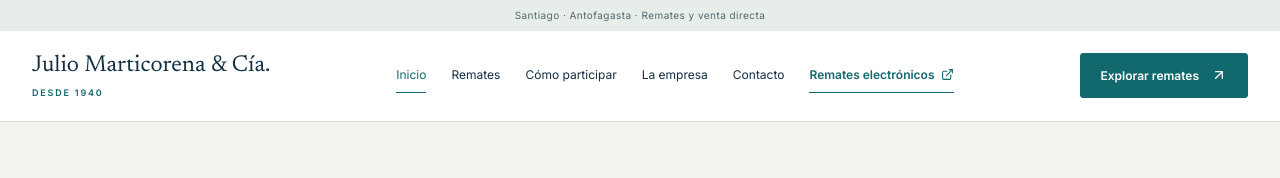
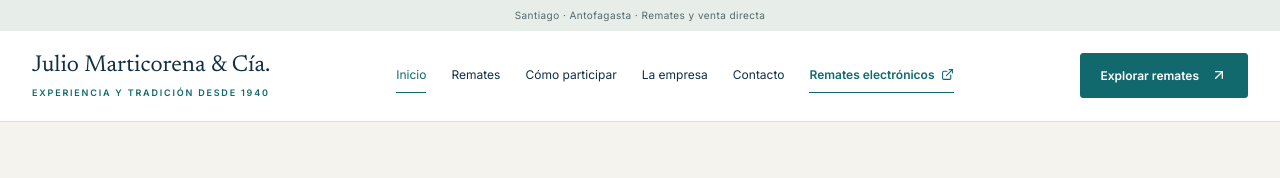
Before and after one commit to ddiagar/julio-marticorena-web, a React (Vite) app: page /#/ in a window 1280 px wide. Shown: the top 178 px of the page. Built offline with nearby package versions, Linux system fonts and the light colour scheme.

Commit message:
Update historic brand identity

```diff
--- a/src/data/mockData.ts
+++ b/src/data/mockData.ts
@@ -8,7 +8,7 @@ export const channels: Readonly<Record<Channel, {label:string; url:string; pendi
  instagram:{label:'Instagram',url:'https://www.instagram.com/',pending:'Pronto compartiremos nuestros remates en Instagram. Si necesitas información, contacta a nuestro equipo.'}
 };
 export const content = {
- brand:'Julio Marticorena & Cía.', legalName:'Julio Marticorena & Cía. Ltda.', since:'Desde 1940', year:'1940',
+ brand:'Julio Marticorena & Cía.', legalName:'Julio Marticorena & Cía. Ltda.', since:'Experiencia y tradición desde 1940', year:'1940',
  proposal:'Santiago · Antofagasta · Remates y venta directa',
  nav:[{to:'/',label:'Inicio'},{to:'/remates',label:'Remates'},{to:'/participar',label:'Cómo participar'},{to:'/empresa',label:'La empresa'},{to:'/contacto',label:'Contacto'}],
  electronicAuctions:{label:'Remates electrónicos',url:'https://www.remateselectronicos.com/'},
@@ -22,7 +22,7 @@ export const content = {
  faqTitle:'Respuestas antes del primer paso.',faqEyebrow:'Preguntas frecuentes',
  faqs:[{title:'¿Cómo encuentro las condiciones de un remate?',body:'Entra al detalle del remate para consultar sus fotografías, exhibición y condiciones. Nuestro equipo puede orientarte si necesitas información adicional.'},{title:'¿Los requisitos son iguales en todos los remates?',body:'No necesariamente. Revisa los requisitos y condiciones de cada publicación; evita aplicar los de un remate a otro.'},{title:'¿Puedo revisar los bienes antes de participar?',body:'Consulta la exhibición informada. Algunos equipos pueden tener un lugar y horario distintos al recinto del remate.'},{title:'¿Cómo puedo contactar a la empresa?',body:'Llámanos al +56 2 2512 6000 o escríbenos a remates@marticorenajulio.com. También puedes contactar a nuestra oficina de Antofagasta al +56 55 2492 162.'}],
  contact:{eyebrow:'Sigamos en contacto',title:'Una conversación. El siguiente paso.',body:'Consulta por un remate, resuelve tus dudas o conversa sobre los bienes que deseas ofrecer.',whatsapp:'Conversar por WhatsApp',socialTitle:'Estamos a un mensaje.',socialBody:'Escríbenos por WhatsApp al +56 9 6813 4197.',pending:'Redes y contacto',mapTitle:'Ubicación de',googleMaps:'Google Maps',waze:'Abrir Waze',emailTitle:'Escríbenos por correo',email:'remates@marticorenajulio.com',emailHref:'mailto:remates@marticorenajulio.com',phone:'+56 2 2512 6000',phoneHref:'tel:+56225126000',offices:[{name:'Oficina central · Santiago',mapAddress:'Bascuñán Guerrero 2559, Santiago, Chile',address:'Bascuñán Guerrero 2559, comuna de Santiago.',phone:'+56 2 2512 6000',href:'tel:+56225126000'},{name:'Antofagasta',mapAddress:'Héctor Gómez Cobo Lote A, Barrio Industrial La Negra, Antofagasta, Chile',address:'Héctor Gómez Cobo, Lote A. Barrio Industrial La Negra.',phone:'+56 55 2492 162',href:'tel:+56552492162'}]},
- footer:{note:'Una nueva forma de acercarnos.',phase:'Experiencia y tradición desde 1940',navigation:'Navegación',contact:'Atención',rights:'© 2026 Julio Marticorena & Cía. Ltda.'},
+ footer:{note:'R.N.M. N° 26 y 1173',phase:'Experiencia y tradición desde 1940',navigation:'Navegación',contact:'Atención',rights:'© 2026 Julio Marticorena & Cía. Ltda.'},
  detail:{back:'Volver al catálogo',source:'Consultar este remate',call:'Consultar por teléfono',summary:'Información de la publicación',warning:'Antes de participar, revisa las condiciones y confirma con nuestro equipo los antecedentes que necesites.',sections:'Antecedentes',unknown:'No encontramos esta publicación.',sourceLabel:'Información del remate'},
  social:{title:'Próximamente',close:'Entendido',floating:'Hablemos',label:'Consultar por WhatsApp'},
  company:{title:'Tradición que mira hacia adelante.',eyebrow:'La empresa',description:'Julio Marticorena & Cía. Ltda. · Experiencia y tradición desde 1940.',servicesTitle:'Distintas formas de encontrar oportunidades.',services:[{title:'Remates presenciales',body:'Consulta las convocatorias y los recintos indicados en cada publicación.'},{title:'Remates electrónicos',body:'Revisa la información y el canal de participación establecido para cada remate.'},{title:'Venta directa',body:'Conoce los bienes publicados y consulta su disponibilidad con la empresa.'}]},
```
Also changed, not shown: 2 other files (tests, documents, lock files or other folders).
